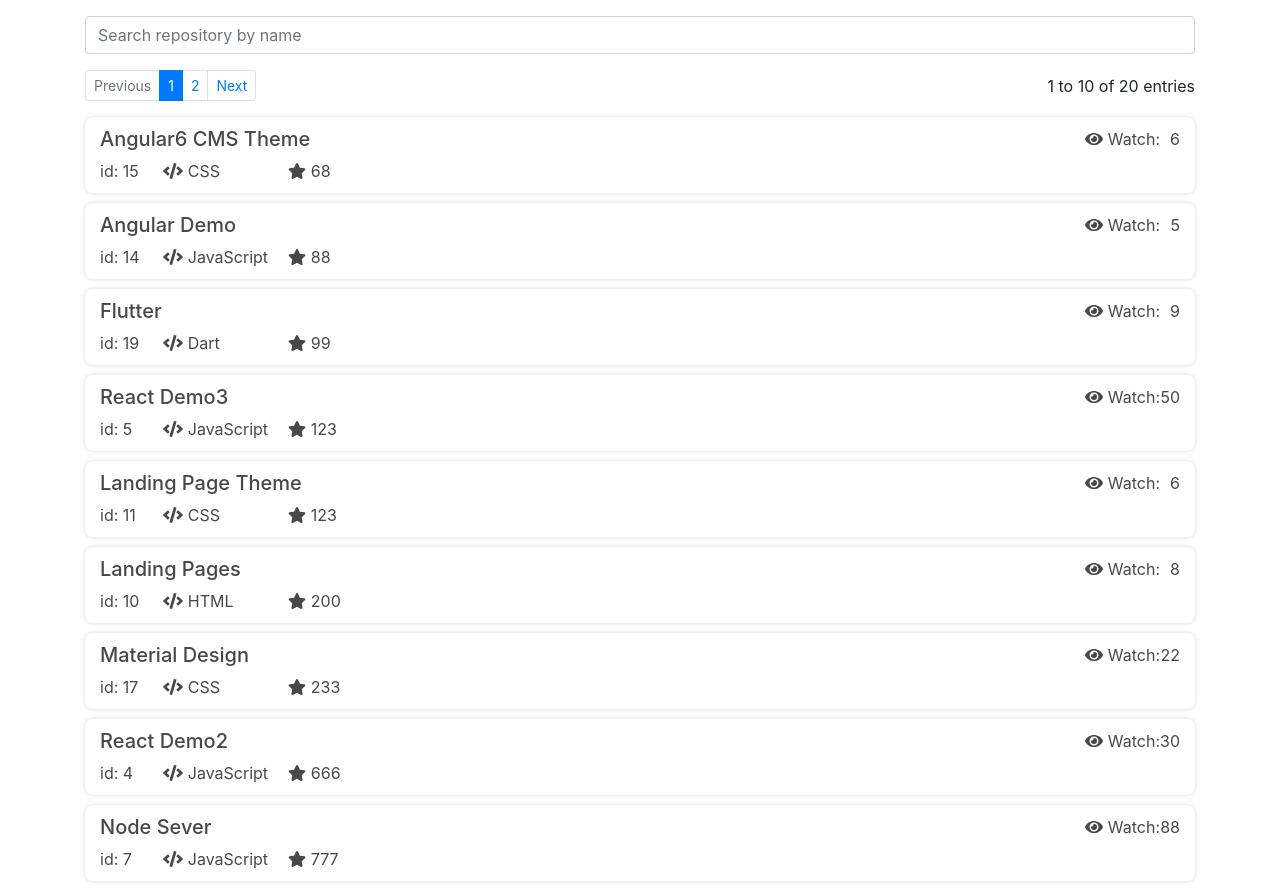
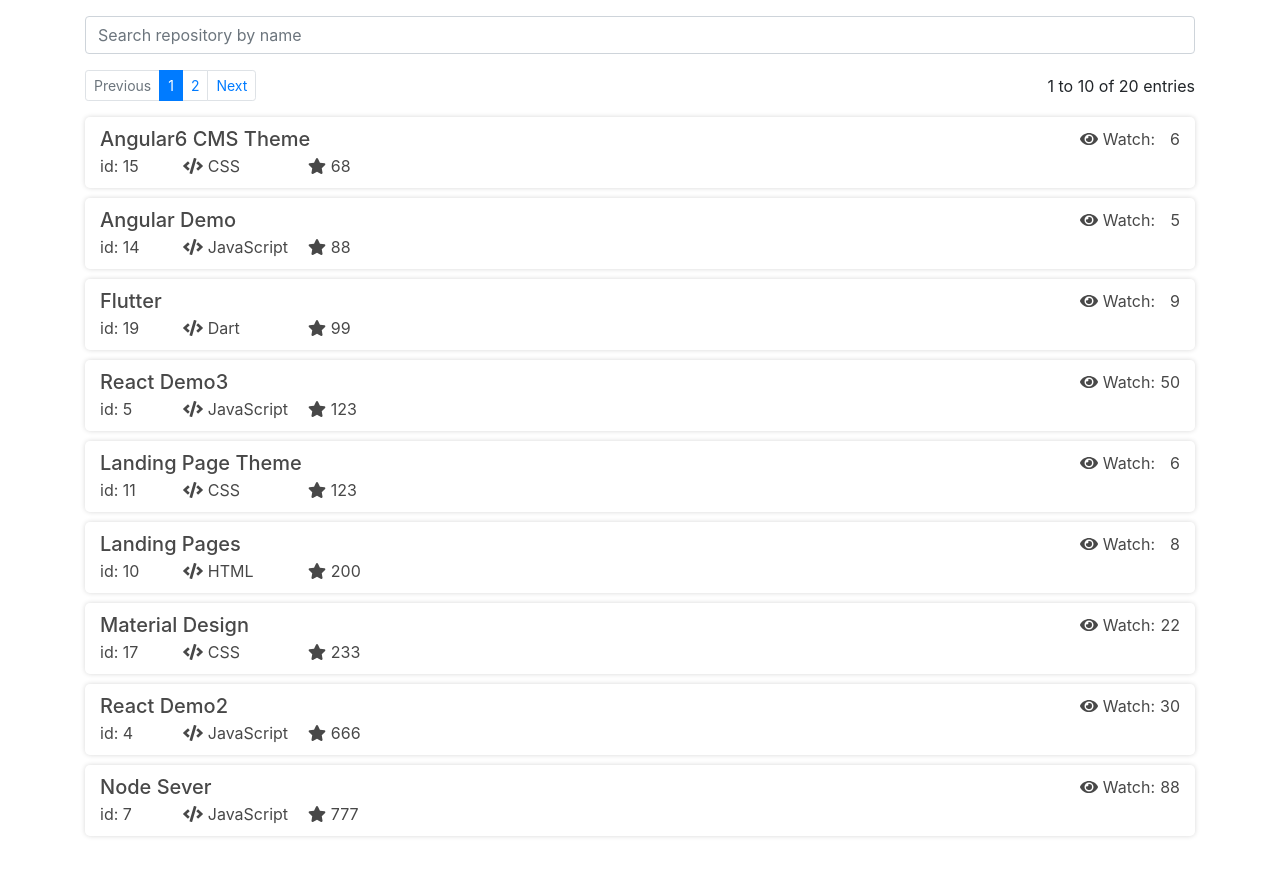
Before and after one commit to liliOfficial/react-github, a React (Create React App) app: page / in a window 1280 px wide. After the commit the page ends 846 px from the top, so only its background shows below. Built offline with nearby package versions, Linux system fonts and the light colour scheme.

Commit message:
small fix

```diff
--- a/src/components/common/pagination.jsx
+++ b/src/components/common/pagination.jsx
@@ -51,9 +51,9 @@
     }
 
     return (
-      <div className="row">
+      <div className="row mb-3">
         <div className="col-sm-7">
-          <ul className="pagination pagination-sm">
+          <ul className="pagination pagination-sm mb-0">
             <li
               className={"page-item " + (currentPage == 1 ? "disabled" : "")}
               onClick={() =>
--- a/src/index.css
+++ b/src/index.css
@@ -16,7 +16,7 @@
   padding:10px 15px;
   margin-bottom: 10px;
   box-shadow: 0 0 5px 0 #d8d8d8;
-  border-radius: 8px;
+  border-radius: 5px;
   color:#484848;
 }
 .list-item:hover {
@@ -28,18 +28,22 @@
   display:inline-block;
 }
 
+.list-item h5 {
+  margin-bottom: 3px;
+}
+
 .programming-languarge {
   min-width: 100px;
   margin-left: 5px;
 }
 
 .rep-id {
-  min-width: 30px;
+  min-width: 50px;
   margin-right: 10px;
 }
 
 .watch {
-  min-width: 20px;
+  min-width: 25px;
 }
 
 .star {
```
